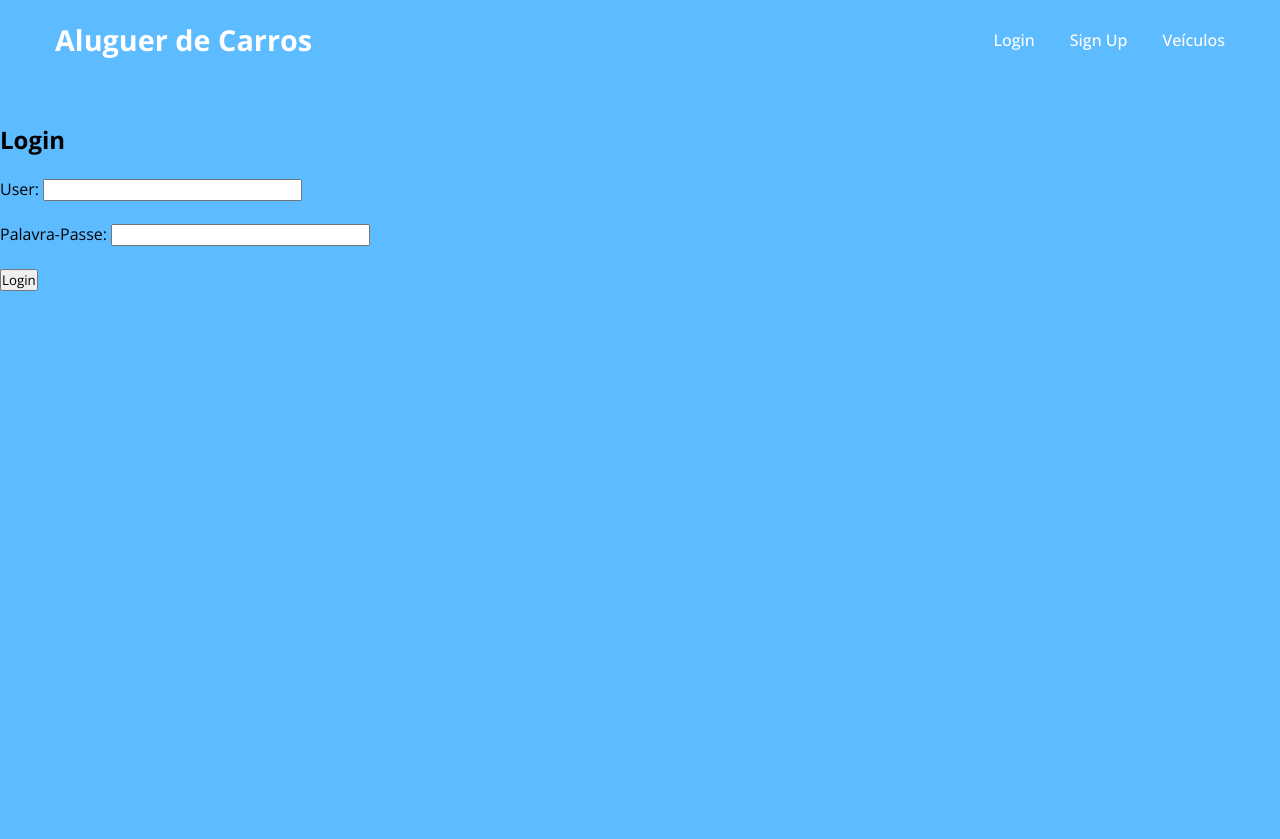
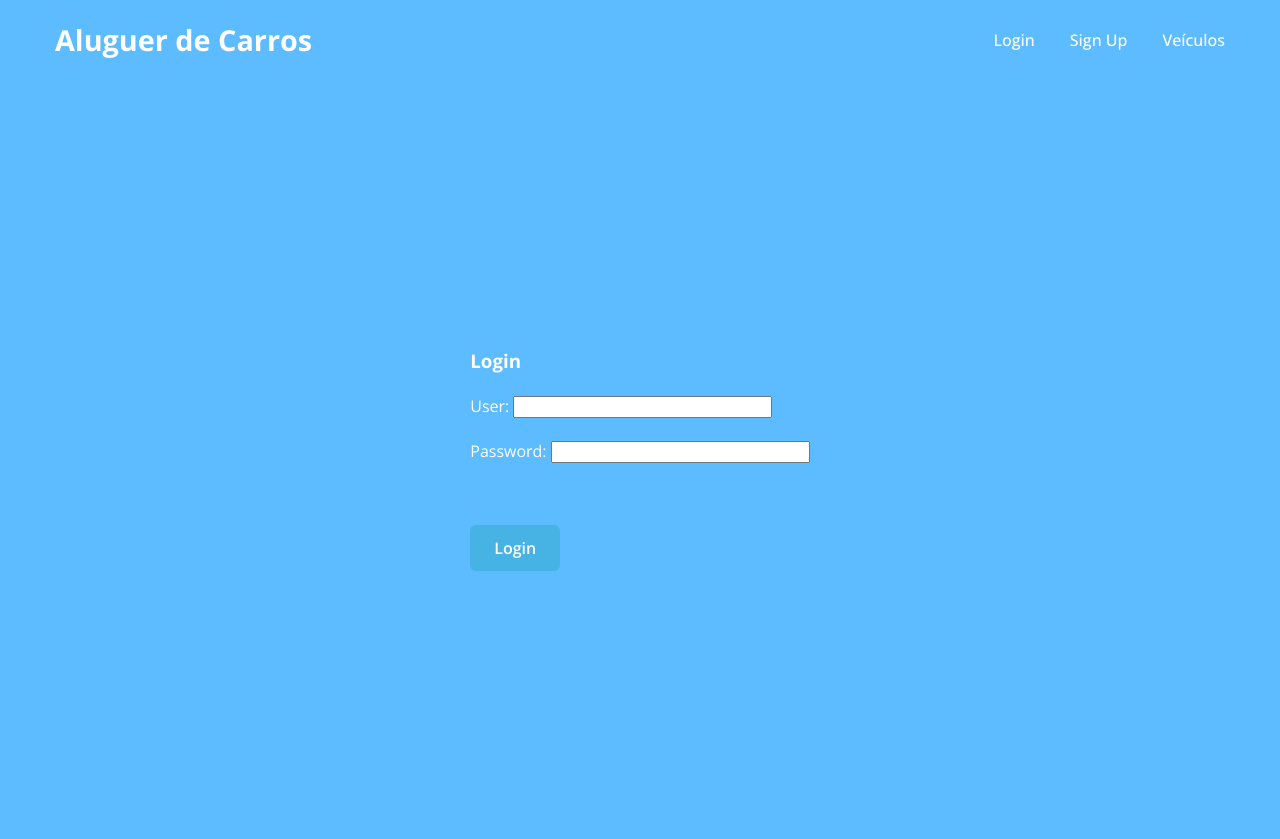
Before and after one commit to catarina0973/Exemplo_00, a Flask app: page /login in a window 1280 px wide. Before the commit the page ends 291 px from the top, so only its background shows below. Run offline with Flask 3, Linux system fonts and the light colour scheme.

Commit message:
Update login.html

```diff
--- a/templates/login.html
+++ b/templates/login.html
@@ -1,3 +1,176 @@
+<!DOCTYPE html>
+<html>
+<head>
+<meta name="viewport" content="width=device-width, initial-scale=1">
+<style>
+/* Importing Google font - Open Sans */
+@import url("https://fonts.googleapis.com/css2?family=Open+Sans:wght@300;400;500;600;700&display=swap");
+* {
+  margin: 0;
+  padding: 0;
+  box-sizing: border-box;
+  font-family: "Open Sans", sans-serif;
+}
+body {
+  height: 100vh;
+  width: 100%;
+  background: #5DBBFF;
+}
+.header {
+
+  top: 0;
+  left: 0;
+  width: 100%;
+}
+.navbar {
+  display: flex;
+  align-items: center;
+  justify-content: space-between;
+  max-width: 1200px;
+  margin: 0 auto;
+  padding: 20px 15px;
+}
+.navbar .logo a {
+  font-size: 1.8rem;
+  text-decoration: none;
+  color: #fff;
+}
+.navbar .links {
+  display: flex;
+  align-items: center;
+  list-style: none;
+  gap: 35px;
+}
+.navbar .links a {
+  font-weight: 500;
+  text-decoration: none;
+  color: #fff;
+  padding: 10px 0;
+  transition: 0.2s ease;
+}
+.navbar .links a:hover {
+  color: #47b2e4;
+}
+.navbar .buttons a {
+  text-decoration: none;
+  color: #fff;
+  font-size: 1rem;
+  padding: 15px 0;
+  transition: 0.2s ease;
+}
+.navbar .buttons a:not(:last-child) {
+  margin-right: 30px;
+}
+.navbar .buttons .signin:hover {
+  color: #47b2e4;
+}
+.navbar .buttons .signup {
+  border: 1px solid #fff;
+  padding: 10px 20px;
+  border-radius: 0.375rem;
+  text-align: center;
+  transition: 0.2s ease;
+}
+.navbar .buttons .signup:hover {
+  background-color: #47b2e4;
+  color: #fff;
+}
+.hero-section {
+  display: flex;
+  justify-content: space-evenly;
+  align-items: center;
+  height: 95vh;
+  padding: 0 15px;
+  max-width: 1200px;
+  margin: 0 auto;
+}
+.hero-section .hero {
+  max-width: 50%;
+  color: #fff;
+}
+.hero h2 {
+  font-size: 2.5rem;
+  margin-bottom: 20px;
+}
+.hero p {
+  font-size: 1.2rem;
+  margin-bottom: 20px;
+  color: #c9c7c7;
+}
+.hero-section .img img {
+  width: 517px;
+}
+.hero-section .buttons {
+  margin-top: 40px;
+}
+.hero-section .buttons a {
+  text-decoration: none;
+  color: #fff;
+  padding: 12px 24px;
+  border-radius: 0.375rem;
+  font-weight: 600;
+  transition: 0.2s ease;
+  display: inline-block;
+}
+.hero-section .buttons a:not(:last-child) {
+  margin-right: 15px;
+}
+.buttons .join {
+  background-color: #47b2e4;
+}
+.hero-section .buttons .learn {
+  border: 1px solid #fff;
+  border-radius: 0.375rem;
+}
+.hero-section .buttons a:hover {
+  background-color: #47b2e4;
+}
+/* Hamburger menu styles */
+#menu-toggle {
+  display: none;
+}
+#hamburger-btn {
+  font-size: 1.8rem;
+  color: #fff;
+  cursor: pointer;
+  display: none;
+  order: 1;
+}
+@media screen and (max-width: 1023px) {
+  .navbar .logo a {
+    font-size: 1.5rem;
+  }
+  .links {
+    position: fixed;
+    left: -100%;
+    top: 75px;
+    width: 100%;
+    height: 100vh;
+    padding-top: 50px;
+    background: #175d69;
+    flex-direction: column;
+    transition: 0.3s ease;
+  }
+  .navbar #menu-toggle:checked ~ .links {
+    left: 0;
+  }
+  .navbar #hamburger-btn {
+    display: block;
+  }
+  .header .buttons {
+    display: none;
+  }
+  .hero-section .hero {
+    max-width: 100%;
+    text-align: center;
+  }
+  .hero-section img {
+    display: none;
+  }
+}
+</style>
+</head>
+<body>
 {% extends 'base.html' %}
 
 {% block title %}
@@ -5,7 +178,9 @@
 {% endblock %}
 
 {% block content %}
-    <div class = "dados">
+
+   <section class="hero-section">
+     <div class="hero">
         <br><br>
         <h1>Login</h1>
         <br>
@@ -13,12 +188,17 @@
             <label for="user">User:</label>
             <input type="text" id="user" name="user"  value = "{{user}}" size="30"/>
             <br><br>
-            <label for="senha">Palavra-Passe:</label>
-            <input type="senha" id="senha" name="senha" value = "{{senha}}" size="30"/>
+            <label for="password">Password:</label>
+            <input type="password" id="password" name="password" value = "{{password}}" size="30"/>
             <br><br>
-            <button type="submit" class="button1">Login</button>
+            <div class="buttons">
+              <a href="/chklogin" class="join">Login</a>
+
+            </div>
+
         </form>
         <br><br>
         <h3>{{resul}}</h3>
-    </div>
+     </div>
+    </section>
 {% endblock %}
```
